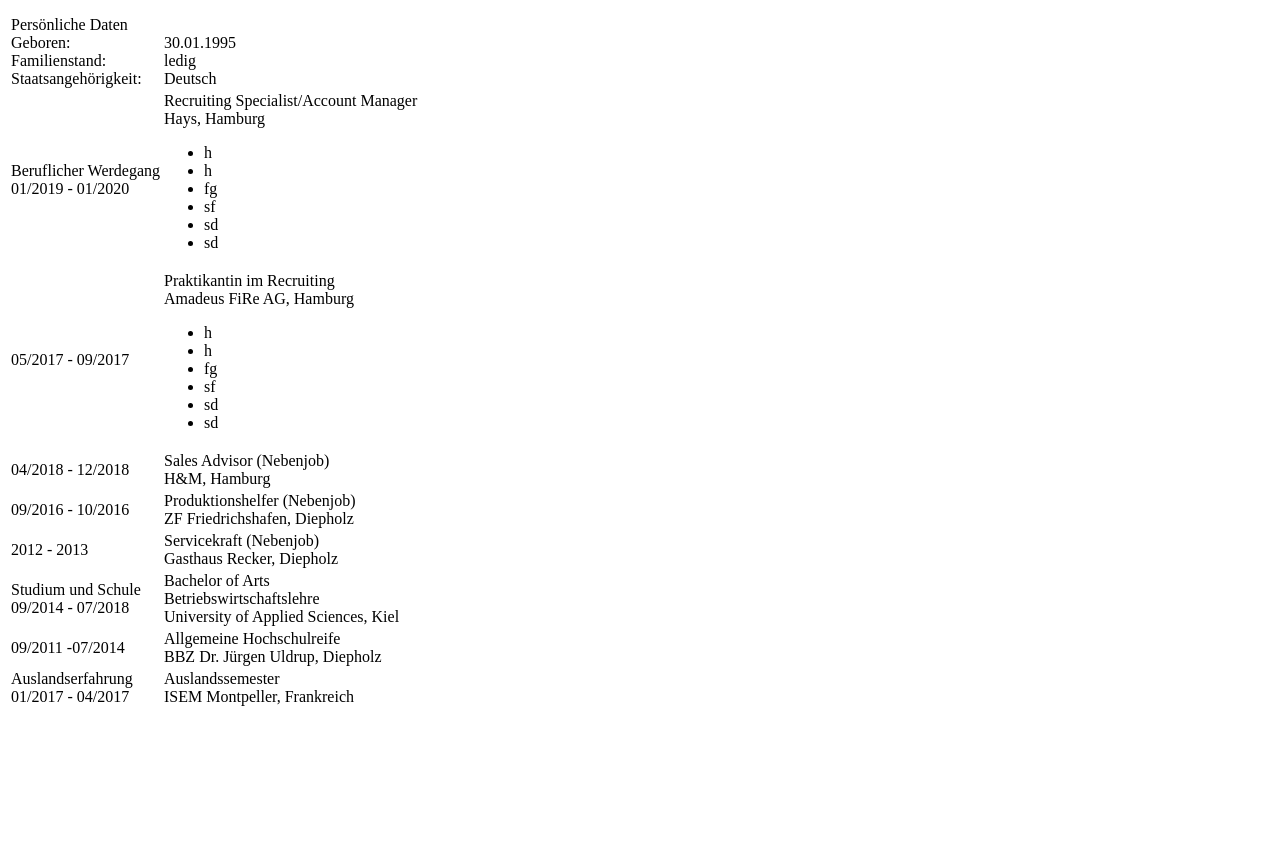
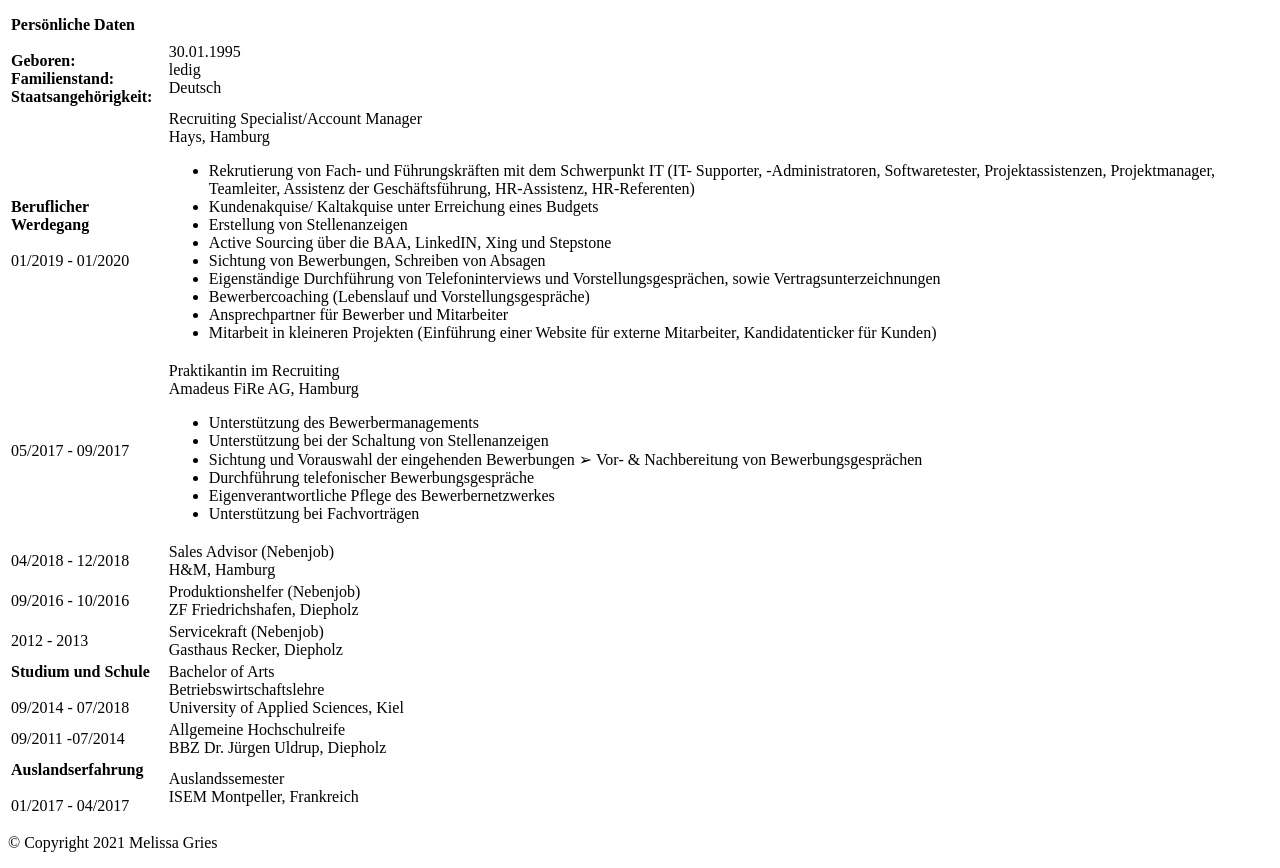
Before and after one commit to melissaceleste/personal-website, a plain HTML site: page src/index.html in a window 1280 px wide. Shown: the part 1795-2663 px from the top of the page. Before the commit the page ends 2512 px from the top, so only its background shows below. Drawn offline with Linux system fonts and the light colour scheme.

Commit message:
final add HTML

```diff
--- a/src/index.html
+++ b/src/index.html
@@ -129,10 +129,10 @@
 
         <table>
             <tr>
-                <td>Persönliche Daten <br>
-                    Geboren: <br>
-                    Familienstand: <br>
-                    Staatsangehörigkeit: <br>
+                <td> <b> Persönliche Daten <br> <br>
+                        Geboren: <br>
+                        Familienstand: <br>
+                        Staatsangehörigkeit: <br> </b>
                 </td>
                 <td> <br>
                     30.01.1995 <br>
@@ -145,17 +145,25 @@
 
             <tr>
                 <td>
-                    Beruflicher Werdegang <br>
-                    01/2019 - 01/2020 </td>
+                    <b> Beruflicher Werdegang </b> <br> <br>
+                    01/2019 - 01/2020
+                </td>
                 <td>Recruiting Specialist/Account Manager <br>
                     Hays, Hamburg <br>
                     <ul>
-                        <li> h </li>
-                        <li> h </li>
-                        <li> fg</li>
-                        <li> sf</li>
-                        <li> sd</li>
-                        <li> sd</li>
+                        <li> Rekrutierung von Fach- und Führungskräften mit dem Schwerpunkt IT (IT-
+                            Supporter, -Administratoren, Softwaretester, Projektassistenzen, Projektmanager, Teamleiter,
+                            Assistenz der Geschäftsführung, HR-Assistenz, HR-Referenten) </li>
+                        <li> Kundenakquise/ Kaltakquise unter Erreichung eines Budgets </li>
+                        <li> Erstellung von Stellenanzeigen</li>
+                        <li> Active Sourcing über die BAA, LinkedIN, Xing und Stepstone</li>
+                        <li> Sichtung von Bewerbungen, Schreiben von Absagen</li>
+                        <li> Eigenständige Durchführung von Telefoninterviews und
+                            Vorstellungsgesprächen, sowie Vertragsunterzeichnungen</li>
+                        <li> Bewerbercoaching (Lebenslauf und Vorstellungsgespräche) </li>
+                        <li> Ansprechpartner für Bewerber und Mitarbeiter</li>
+                        <li> Mitarbeit in kleineren Projekten (Einführung einer Website für externe
+                            Mitarbeiter, Kandidatenticker für Kunden) </li>
 
                     </ul>
                 </td>
@@ -166,13 +174,13 @@
                 <td>Praktikantin im Recruiting <br>
                     Amadeus FiRe AG, Hamburg <br>
                     <ul>
-                        <li> h </li>
-                        <li> h </li>
-                        <li> fg</li>
-                        <li> sf</li>
-                        <li> sd</li>
-                        <li> sd</li>
-
+                        <li> Unterstützung des Bewerbermanagements </li>
+                        <li> Unterstützung bei der Schaltung von Stellenanzeigen </li>
+                        <li> Sichtung und Vorauswahl der eingehenden Bewerbungen ➢ Vor- & Nachbereitung von
+                            Bewerbungsgesprächen</li>
+                        <li> Durchführung telefonischer Bewerbungsgespräche</li>
+                        <li> Eigenverantwortliche Pflege des Bewerbernetzwerkes</li>
+                        <li> Unterstützung bei Fachvorträgen</li>
                     </ul>
                 </td>
             </tr>
@@ -199,7 +207,7 @@
             </tr>
 
             <tr>
-                <td> Studium und Schule <br>
+                <td> <b> Studium und Schule </b> <br> <br>
                     09/2014 - 07/2018 </td>
                 <td>Bachelor of Arts <br>
                     Betriebswirtschaftslehre<br>
@@ -214,17 +222,18 @@
             </tr>
 
             <tr>
-                <td> Auslandserfahrung <br>
+                <td> <b> Auslandserfahrung </b> <br> <br>
                     01/2017 - 04/2017 </td>
                 <td>Auslandssemester<br>
                     ISEM Montpeller, Frankreich
                 </td>
             </tr>
-
-
         </table>
     </section>
 
+    <footer>
+        <p> &copy; Copyright 2021 Melissa Gries </p>
+    </footer>
 
 
 </body>
```
